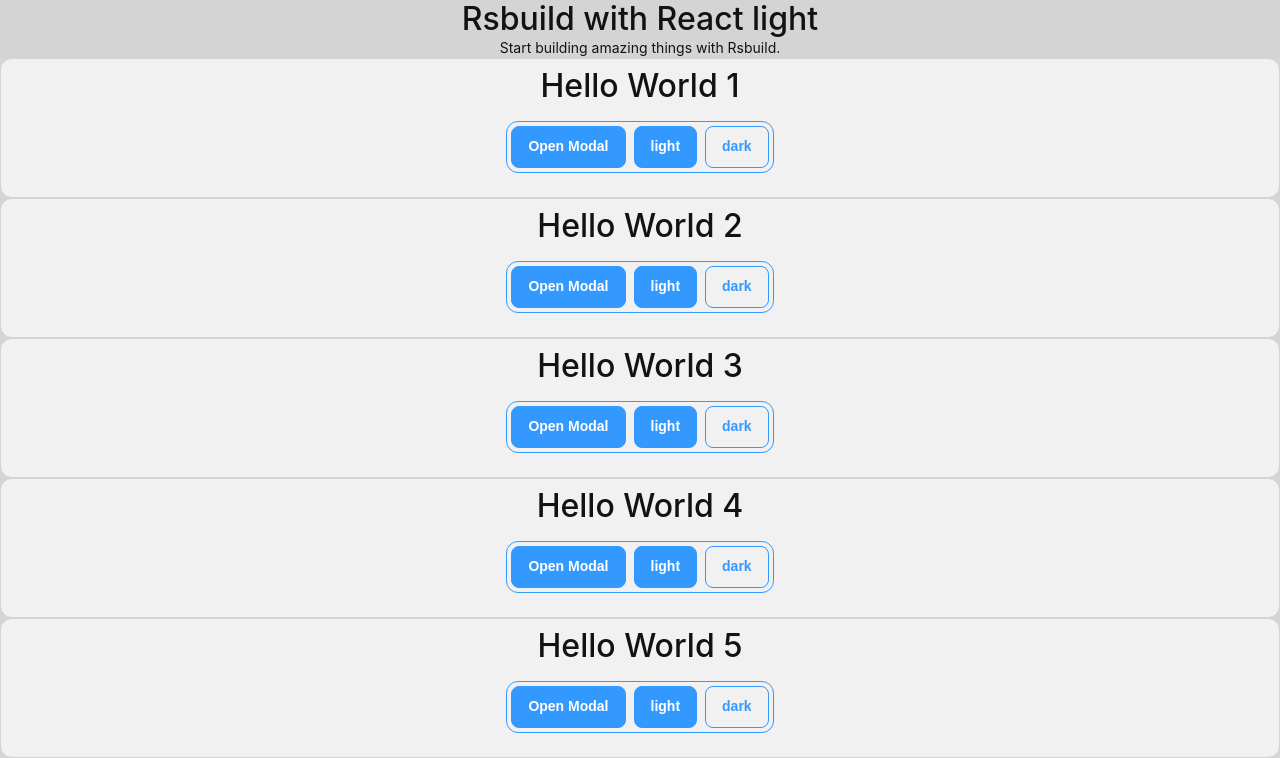
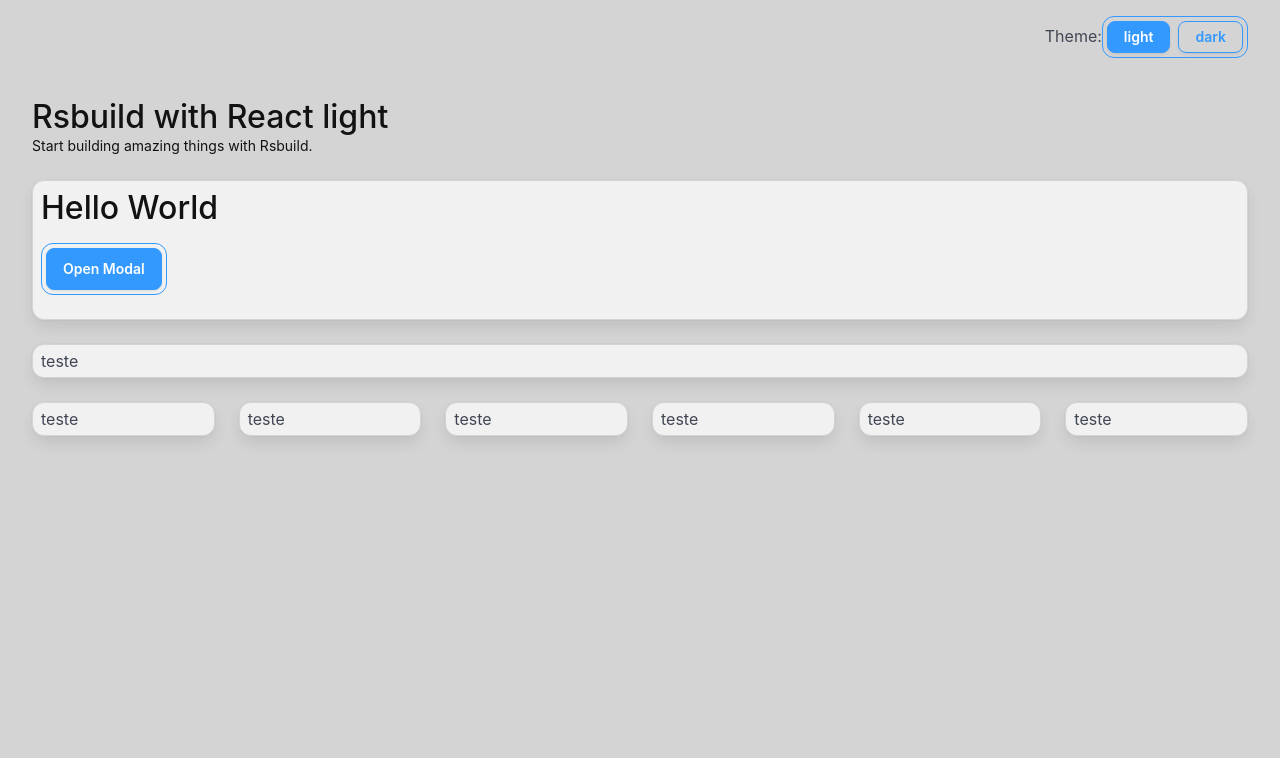
Before and after one commit to rjulio/design-system, a React app: page / in a window 1280 px wide. Shown: the top 758 px of the page. Built offline with nearby package versions, Linux system fonts and the light colour scheme; the HTML template or start-up script is replaced by a standard one.

Commit message:
added bulma and text helper classes

```diff
--- a/package.json
+++ b/package.json
@@ -9,6 +9,7 @@
     "preview": "rsbuild preview"
   },
   "dependencies": {
+    "bulma": "^1.0.3",
     "react": "^18.3.1",
     "react-dom": "^18.3.1"
   },
--- a/src/App.css
+++ b/src/App.css
@@ -1,11 +1,6 @@
 body { background: var(--neutralSoft); }
 
-.content {
+.container {
   font-family: var(--font-base);
-  display: flex;
   min-height: 100vh;
-  line-height: 1.1;
-  text-align: center;
-  flex-direction: column;
-  justify-content: center;
 }
--- a/src/App.tsx
+++ b/src/App.tsx
@@ -14,26 +14,62 @@
   const [isModalOpen, setIsModalOpen] = useState(false);
 
   return (
-    <div className="content">
+    <div className="container is-fluid">
+
+      <div className="header columns">
+        <div className="column is-9"></div>
+        <div className="column text-right">
+          Theme:
+          <ButtonGroup>
+            <Button size="sm" onClick={() => toggleTheme('light') }>light</Button>
+            <Button size="sm" onClick={() => toggleTheme('dark') } variant="secondary">dark</Button>
+          </ButtonGroup>
+        </div>
+      </div>
+      <div className="columns">
+        <div className="column">
           <Heading level={1}>Rsbuild with React { theme }</Heading>
           <Text>Start building amazing things with Rsbuild.</Text>
+        </div>
+      </div>
 
-      { Array.from({length:10}).map((item, idx) => (
-        <Card key={`${idx}-${item}`}>
-          <Heading level={1}>Hello World {++idx}</Heading>
+      <div className="columns is-multiline">
+        <div className="column is-full">
+          <Card>
+            <Heading level={1}>Hello World</Heading>
             <ButtonGroup>
               <Button onClick={() => setIsModalOpen(true)}>Open Modal</Button>
-            <Button onClick={() => toggleTheme('light') }>light</Button>
-            <Button onClick={() => toggleTheme('dark') } variant="secondary">dark</Button>
             </ButtonGroup>
           </Card>
-      ))}
 
           <Modal isOpen={isModalOpen} onClose={() => setIsModalOpen(false)}>
             <Heading level={2}>Modal Title</Heading>
             <Text>This is the content of the modal.</Text>
           </Modal>
         </div>
+        <div className="column is-full">
+          <div className="card">teste</div>
+        </div>
+        <div className="column">
+          <div className="card">teste</div>
+        </div>
+        <div className="column">
+          <div className="card">teste</div>
+        </div>
+        <div className="column">
+          <div className="card">teste</div>
+        </div>
+        <div className="column">
+          <div className="card">teste</div>
+        </div>
+        <div className="column">
+          <div className="card">teste</div>
+        </div>
+        <div className="column">
+          <div className="card">teste</div>
+        </div>
+      </div>
+    </div>
   );
 };
 
--- /dev/null
+++ b/src/styles/helpers.css
@@ -0,0 +1 @@
+@import './helpers/text.css'
--- /dev/null
+++ b/src/styles/helpers/text.css
@@ -0,0 +1,17 @@
+/* Text Alignment Classes */
+
+.text-left {
+   text-align: left;
+}
+
+.text-center {
+   text-align: center;
+}
+
+.text-right {
+   text-align: right;
+}
+
+.text-justify {
+   text-align: justify;
+}
```
Also changed, not shown: src/index.tsx (+5 -2 lines), 1 other file (tests, documents, lock files or other folders). Lines whose indentation alone changed are shown as unchanged.
